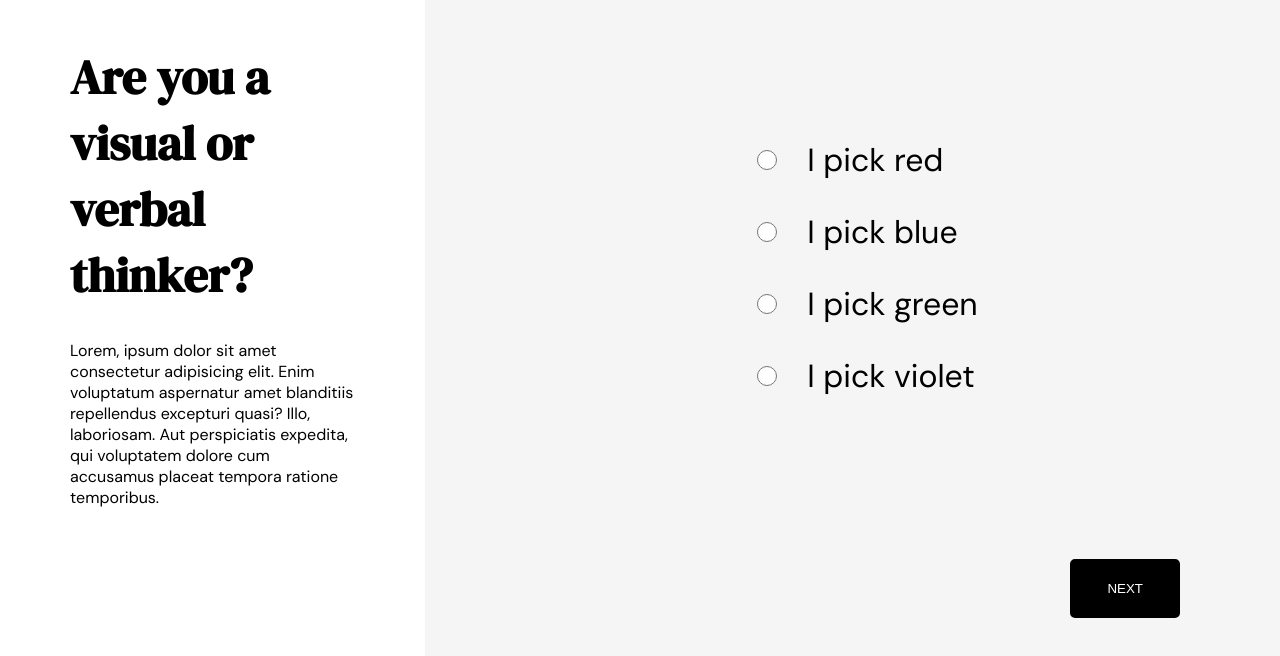
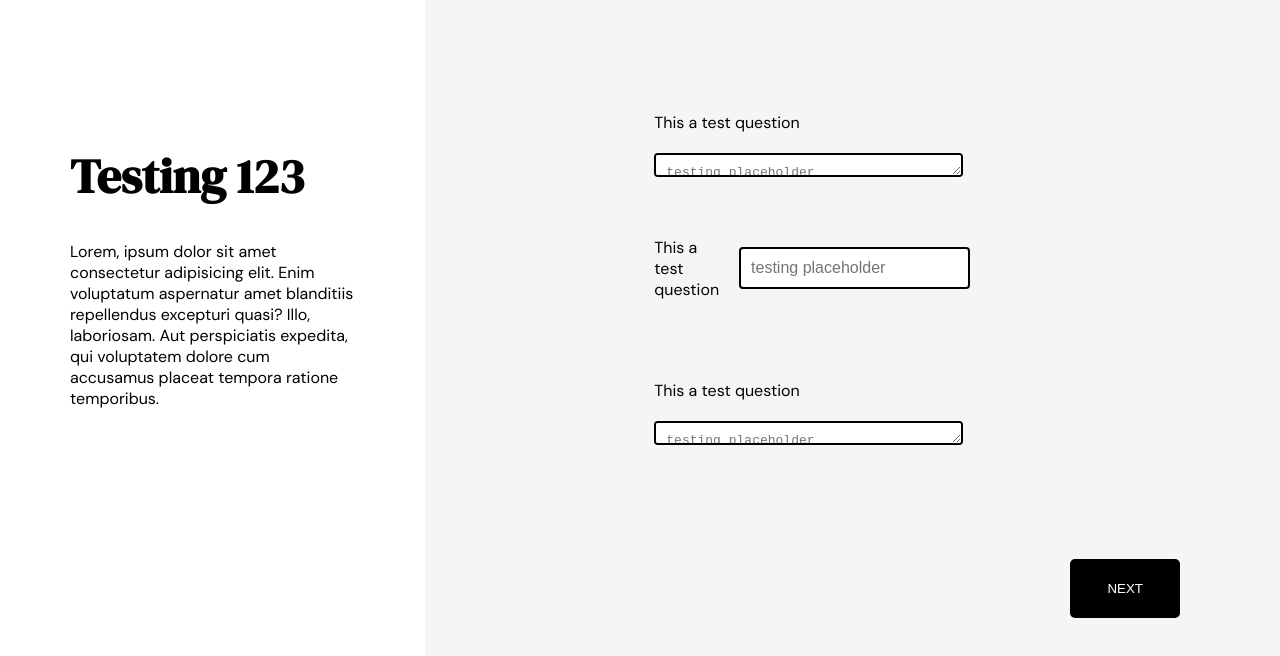
Before and after one commit to lukefisher03/react-form-generation, a React (Create React App) app: page / in a window 1280 px wide. Shown: the part 132-788 px from the top of the page. Built offline with nearby package versions, Linux system fonts and the light colour scheme; a web font is replaced by a local one.

Commit message:
basic textbox component

```diff
--- a/package.json
+++ b/package.json
@@ -8,7 +8,7 @@
     "@testing-library/user-event": "^13.5.0",
     "react": "^18.2.0",
     "react-dom": "^18.2.0",
-    "react-scripts": "5.0.1",
+    "react-scripts": "^5.0.1",
     "web-vitals": "^2.1.4"
   },
   "scripts": {
--- a/src/App.js
+++ b/src/App.js
@@ -6,7 +6,7 @@ function App() {
   return (
     <>
     <div id="content-container">
-      <Title titleText="Are you a visual or verbal thinker?" descriptionText="Lorem, ipsum dolor sit amet consectetur adipisicing elit. Enim voluptatum aspernatur amet blanditiis repellendus excepturi quasi? Illo, laboriosam. Aut perspiciatis expedita, qui voluptatem dolore cum accusamus placeat tempora ratione temporibus."/>
+      <Title titleText="Testing 123" descriptionText="Lorem, ipsum dolor sit amet consectetur adipisicing elit. Enim voluptatum aspernatur amet blanditiis repellendus excepturi quasi? Illo, laboriosam. Aut perspiciatis expedita, qui voluptatem dolore cum accusamus placeat tempora ratione temporibus."/>
       <Form/>
     </div>
     </>
--- a/src/components/Form.js
+++ b/src/components/Form.js
@@ -1,7 +1,7 @@
 import "./Form.css"
 import { useState } from "react"
 import { RadioGroup } from "./FormComponents/RadioGroup"
-
+import { TextboxGroup } from "./FormComponents/Textbox"
 
 export const radioGroupData = {
     name: "visual-or-verbal",
@@ -26,12 +26,36 @@ export const radioGroupData = {
     ]
 }
 
+export const textboxGroup = {
+    groupName:"TextBoxGroup1",
+    items: [
+        {
+            name:"question1",
+            labelText: "This a test question",
+            type: "textarea",
+            placeholder: "testing placeholder"
+        },
+        {
+            name:"question2",
+            labelText: "This a test question",
+            type: "text",
+            placeholder: "testing placeholder"
+        },
+        {
+            name:"question3",
+            labelText: "This a test question",
+            type: "textarea",
+            placeholder: "testing placeholder"
+        },
+    ]
+}
+
 export const Form = () => {
     return (
         <>
             <div id="form-container">
                 <form>
-                    <RadioGroup r={radioGroupData} />
+                    <TextboxGroup t={textboxGroup}/>
                 </form>
                     <button>NEXT</button>
             </div>
--- a/src/components/FormComponents/RadioGroup.js
+++ b/src/components/FormComponents/RadioGroup.js
@@ -12,8 +12,8 @@ export const RadioGroup = ({ r }) => {
         styles.alignItems = "start"
     }
 
-    r.items.forEach((i) => {
-        radioGroup.push(<div className="radio-input"><input type="radio" id={i.id} name={r.name} /><label htmlFor={i.id}>{i.labelText}</label></div>)
+    r.items.forEach((i, index) => {
+        radioGroup.push(<div className="radio-input" key={i.id} ><input type="radio" id={i.id} name={r.name} /><label htmlFor={i.id}>{i.labelText}</label></div>)
 
     })
     return (
--- /dev/null
+++ b/src/components/FormComponents/Textbox.css
@@ -0,0 +1,30 @@
+#text-container {
+    width:80%;
+    max-width: 80%;
+}
+.text-input-item-container {
+    display:flex;
+    /* flex-direction: column; */
+    padding:20px;
+    align-items: center;
+}
+
+.text-input-item-container label {
+    margin:20px;
+    margin-left: 0;
+}
+.text-input-item-container input, .text-input-item-container textarea {
+    border: 2px solid black;
+    border-radius: 4px;
+    font-size: 1em;
+    padding:10px;
+}
+
+.text-input-item-container input {
+    /* max-width: 50%; */
+}
+
+.text-input-item-container textarea {
+    flex: 4 4 0;
+    width: 100%;
+}
--- /dev/null
+++ b/src/components/FormComponents/Textbox.js
@@ -0,0 +1,23 @@
+import "./Textbox.css"
+
+export const TextboxGroup = ({t}) => {
+    const items = []
+    if(!("items" in t)) {
+        return "Detected no items!"
+    }
+    t.items.forEach((element, index) => {
+        if (element.type == "textarea") {
+            items.push(<div className="text-input-item-container" style={{flexDirection:"column", alignItems:"start"}} key={t.groupName + index}><label htmlFor={element.name} style={{marginLeft:0}}>{element.labelText}</label><textarea type={element.type} placeholder={element.placeholder} id={element.name}></textarea></div> )
+        } else {
+            items.push(<div className="text-input-item-container" key={t.groupName + index}><label htmlFor={element.name}>{element.labelText}</label><input type={element.type} placeholder={element.placeholder} id={element.name}></input></div> )
+        }
+    })
+
+    return (
+        <>
+            <div id="text-container">
+                {items}
+            </div>
+        </>
+    )
+}
```
Also changed, not shown: 1 other file (tests, documents, lock files or other folders).
